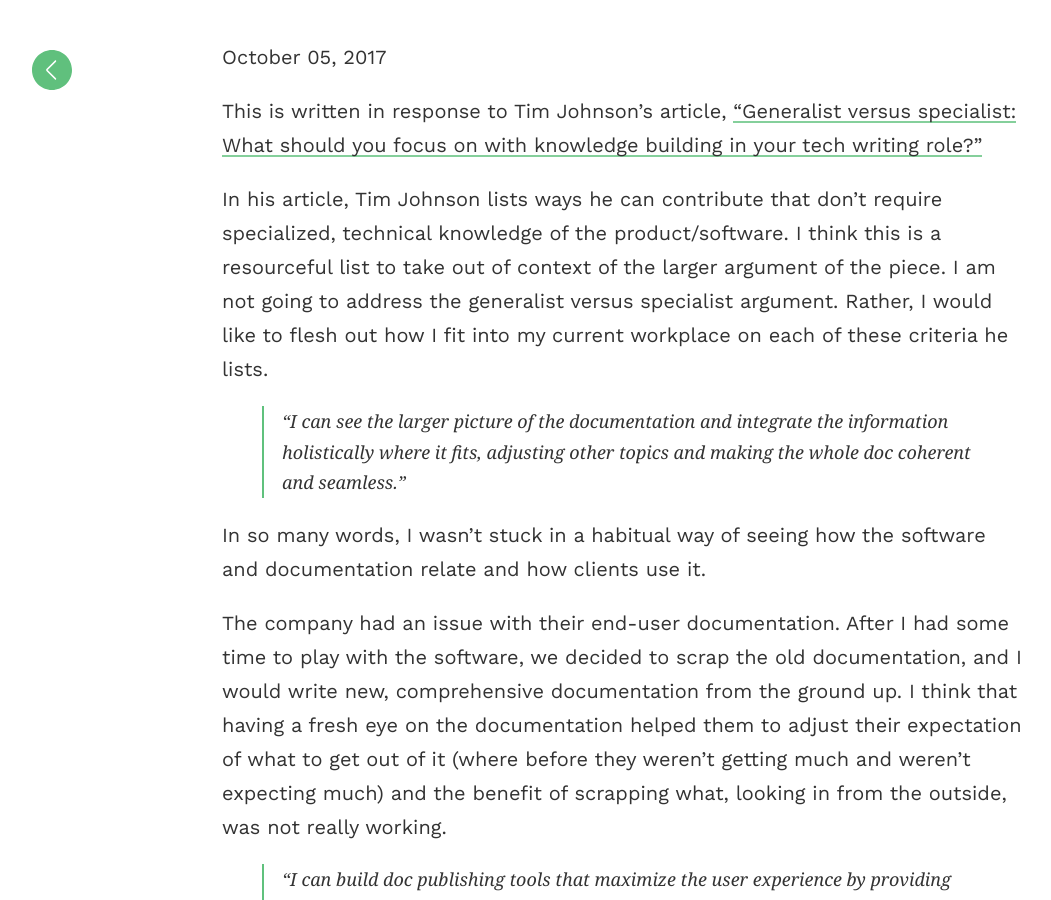
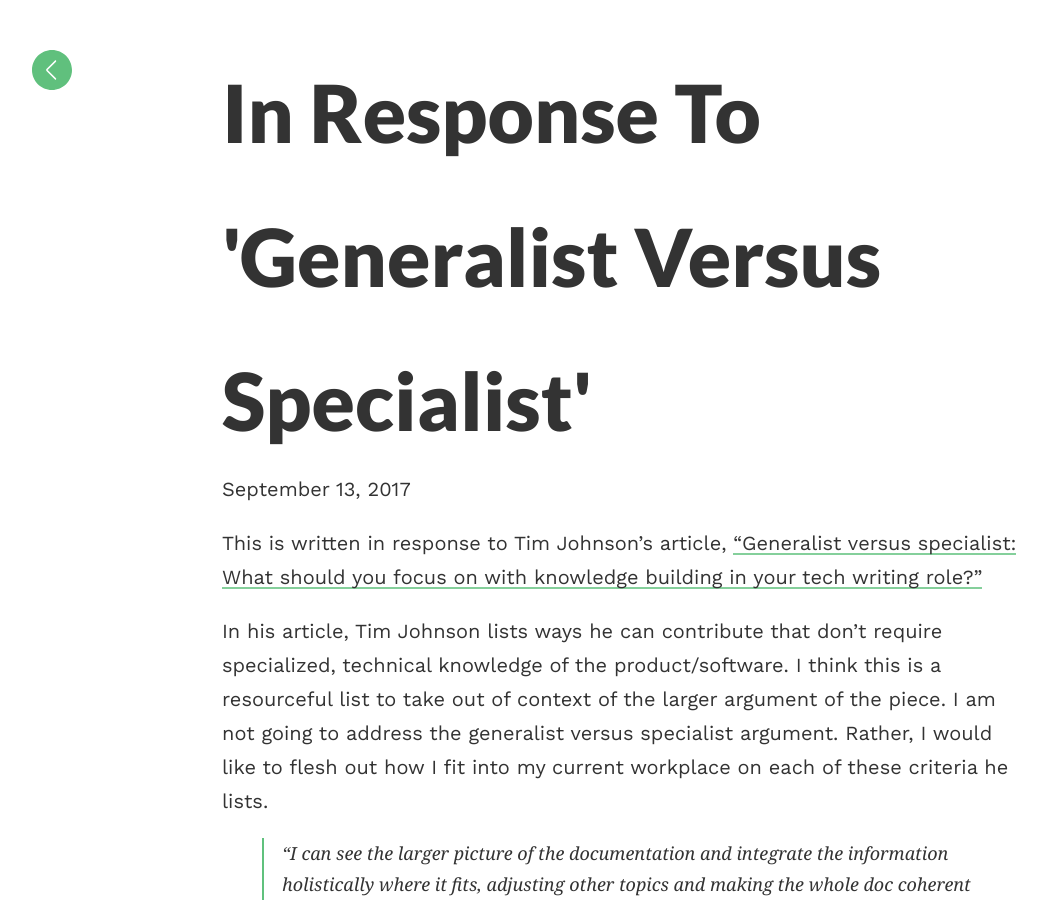
Before and after one commit to blake1ward/portfolio, a Jekyll site: the page built from _posts/2017-09-13-response.md, in a window 1280 px wide and 900 px high. Shown: the whole window, without its empty margins (18-1069 px from the left). Built offline with Jekyll 4.4.1, drawn with Linux system fonts in a browser that asks for light colours; our own code applies the rules of GitHub Pages for plain Markdown files; comment, search, counter and statistics services are not loaded; some of the changed lines change nothing that is shown.

Commit message:
Update 2017-09-13-response.md

```diff
--- a/_posts/2017-09-13-response.md
+++ b/_posts/2017-09-13-response.md
@@ -1,6 +1,7 @@
 ---
 layout: post
-title: "In response to "Generalist Versus Specialist"
+title:  "In response to 'Generalist versus specialist'"
+date:   2017-09-13 23:34:56 +0530
 ---
 
 <p>This is written in response to Tim Johnson’s article, <a href="http://idratherbewriting.com/2016/12/20/changing-roles-of-technical-writers/">“Generalist versus specialist: What should you focus on with knowledge building in your tech writing role?”</a></p>
```
